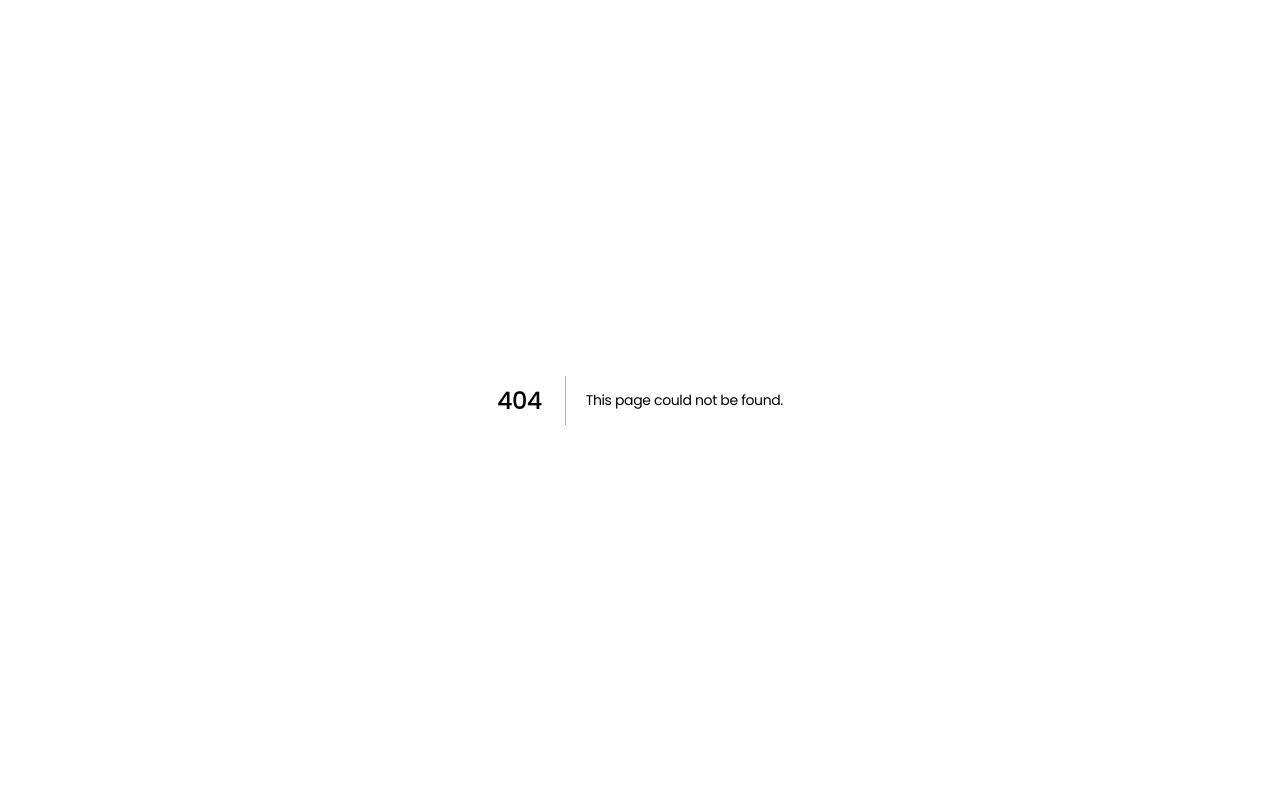
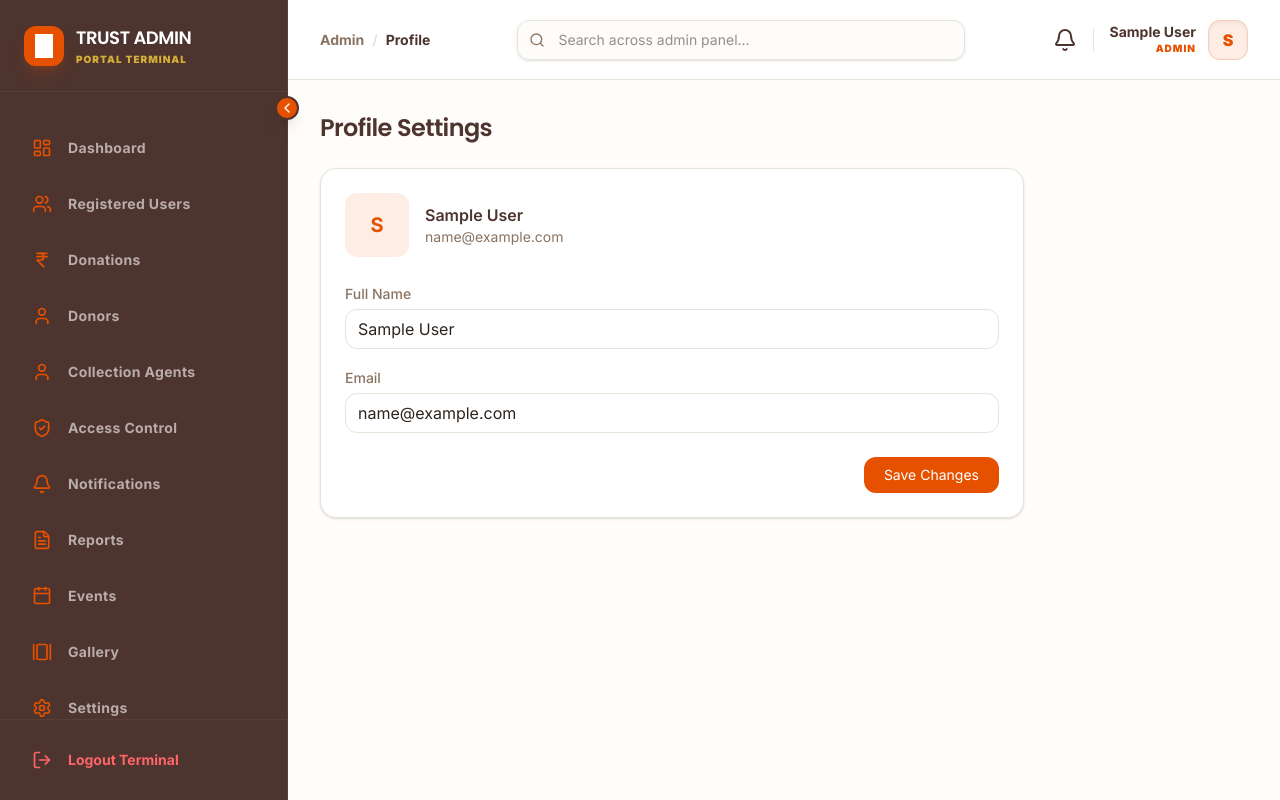
Before and after one commit to renukagite23/kulachar_nidhi, a Next.js app: page /admin/profile in a window 1280 px wide. Before the commit this address had no page. Built offline with nearby package versions, Linux system fonts and the light colour scheme; no server answers; the database is empty; sample sign-in values are in the browser's storage.

Commit message:
changes by mayuri

```diff
--- /dev/null
+++ b/app/admin/(dashboard)/profile/page.tsx
@@ -0,0 +1,68 @@
+'use client';
+
+import { useSelector } from 'react-redux';
+import { RootState } from '@/redux/store';
+import { useState } from 'react';
+
+export default function ProfilePage() {
+  const { user } = useSelector((state: RootState) => state.auth);
+
+  const [name, setName] = useState(user?.name || '');
+  const [email, setEmail] = useState(user?.email || '');
+
+  const handleSave = () => {
+    // later connect API
+    alert('Profile updated (UI only)');
+  };
+
+  return (
+    <div className="p-8 max-w-3xl">
+      <h1 className="text-2xl font-bold text-secondary mb-6">Profile Settings</h1>
+
+      <div className="bg-white border border-border rounded-2xl p-6 shadow-sm space-y-6">
+
+        {/* Avatar */}
+        <div className="flex items-center gap-4">
+          <div className="w-16 h-16 rounded-xl bg-primary/10 flex items-center justify-center text-xl font-bold text-primary">
+            {name?.[0]?.toUpperCase() || 'A'}
+          </div>
+          <div>
+            <p className="font-semibold text-secondary">{name}</p>
+            <p className="text-sm text-muted-foreground">{email}</p>
+          </div>
+        </div>
+
+        {/* Form */}
+        <div className="space-y-4">
+          <div>
+            <label className="text-sm font-medium text-muted-foreground">Full Name</label>
+            <input
+              value={name}
+              onChange={(e) => setName(e.target.value)}
+              className="w-full mt-1 h-10 px-3 rounded-xl border border-border focus:ring-2 focus:ring-primary/20 outline-none"
+            />
+          </div>
+
+          <div>
+            <label className="text-sm font-medium text-muted-foreground">Email</label>
+            <input
+              value={email}
+              onChange={(e) => setEmail(e.target.value)}
+              className="w-full mt-1 h-10 px-3 rounded-xl border border-border focus:ring-2 focus:ring-primary/20 outline-none"
+            />
+          </div>
+        </div>
+
+        {/* Save */}
+        <div className="flex justify-end">
+          <button
+            onClick={handleSave}
+            className="px-5 py-2 rounded-xl bg-primary text-white text-sm hover:opacity-90"
+          >
+            Save Changes
+          </button>
+        </div>
+      </div>
+    </div>
+  );
+}
--- /dev/null
+++ b/app/admin/(dashboard)/settings/page.tsx
@@ -0,0 +1,60 @@
+'use client';
+
+import { useState } from 'react';
+
+export default function SettingsPage() {
+  const [darkMode, setDarkMode] = useState(false);
+  const [notifications, setNotifications] = useState(true);
+
+  return (
+    <div className="p-8 max-w-3xl">
+      <h1 className="text-2xl font-bold text-secondary mb-6">System Settings</h1>
+
+      <div className="bg-white border border-border rounded-2xl p-6 shadow-sm space-y-6">
+
+        {/* Theme */}
+        <div className="flex items-center justify-between">
+          <div>
+            <p className="font-medium text-secondary">Dark Mode</p>
+            <p className="text-sm text-muted-foreground">Enable dark theme</p>
+          </div>
+          <input
+            type="checkbox"
+            checked={darkMode}
+            onChange={() => setDarkMode(!darkMode)}
+          />
+        </div>
+
+        {/* Notifications */}
+        <div className="flex items-center justify-between">
+          <div>
+            <p className="font-medium text-secondary">Notifications</p>
+            <p className="text-sm text-muted-foreground">Receive system alerts</p>
+          </div>
+          <input
+            type="checkbox"
+            checked={notifications}
+            onChange={() => setNotifications(!notifications)}
+          />
+        </div>
+
+        {/* Language */}
+        <div>
+          <p className="font-medium text-secondary mb-1">Language</p>
+          <select className="w-full h-10 px-3 rounded-xl border border-border">
+            <option>English</option>
+            <option>Marathi</option>
+          </select>
+        </div>
+
+        {/* Save */}
+        <div className="flex justify-end">
+          <button className="px-5 py-2 rounded-xl bg-primary text-white text-sm hover:opacity-90">
+            Save Settings
+          </button>
+        </div>
+
+      </div>
+    </div>
+  );
+}
--- a/components/admin/AdminNavbar.tsx
+++ b/components/admin/AdminNavbar.tsx
@@ -1,32 +1,68 @@
 'use client';
 
-import React from 'react';
-import { Search, Settings, SearchIcon } from 'lucide-react';
+import React, { useState, useRef, useEffect } from 'react';
+import {
+  SearchIcon,
+  Settings,
+  LogOut,
+  User
+} from 'lucide-react';
 import NotificationBell from '../NotificationBell';
-import { useSelector } from 'react-redux';
+import { useSelector, useDispatch } from 'react-redux';
 import { RootState } from '@/redux/store';
-import { usePathname } from 'next/navigation';
+import { usePathname, useRouter } from 'next/navigation';
 
 export default function AdminNavbar() {
   const { user } = useSelector((state: RootState) => state.auth);
+  const dispatch = useDispatch();
   const pathname = usePathname();
+  const router = useRouter();
 
-  // Simple breadcrumb logic based on pathname
+  const [open, setOpen] = useState(false);
+  const [showLogoutModal, setShowLogoutModal] = useState(false);
+  const dropdownRef = useRef<HTMLDivElement>(null);
+
+  // Breadcrumb
   const pathSegments = pathname.split('/').filter(p => p && p !== 'admin');
-  const currentPage = pathSegments.length > 0
-    ? pathSegments[pathSegments.length - 1].charAt(0).toUpperCase() + pathSegments[pathSegments.length - 1].slice(1)
+  const currentPage =
+    pathSegments.length > 0
+      ? pathSegments[pathSegments.length - 1].charAt(0).toUpperCase() +
+        pathSegments[pathSegments.length - 1].slice(1)
       : 'Dashboard';
 
+  // Close dropdown
+  useEffect(() => {
+    const handleClickOutside = (e: any) => {
+      if (dropdownRef.current && !dropdownRef.current.contains(e.target)) {
+        setOpen(false);
+      }
+    };
+    document.addEventListener('mousedown', handleClickOutside);
+    return () => document.removeEventListener('mousedown', handleClickOutside);
+  }, []);
+
+  // Logout
+  const confirmLogout = () => {
+    localStorage.removeItem('token');
+
+    // Optional: clear redux state
+    dispatch({ type: 'auth/logout' });
+
+    router.push('/login');
+  };
+
   return (
+    <>
       <div className="h-20 px-8 flex items-center justify-between bg-white border-b border-border sticky top-0 z-40">
-      {/* Left: Breadcrumbs / Title */}
+
+        {/* Left */}
         <div className="flex items-center gap-2 text-sm font-bold">
           <span className="text-muted-foreground">Admin</span>
           <span className="text-border">/</span>
           <span className="text-secondary">{currentPage}</span>
         </div>
 
-      {/* Center: Global Search (Optional) */}
+        {/* Center */}
         <div className="hidden md:flex flex-1 max-w-md mx-8">
           <div className="relative w-full group">
             <SearchIcon className="absolute left-3 top-1/2 -translate-y-1/2 w-4 h-4 text-muted-foreground group-focus-within:text-primary transition-colors" />
@@ -38,27 +74,108 @@ export default function AdminNavbar() {
           </div>
         </div>
 
-      {/* Right: Actions & Profile */}
+        {/* Right */}
         <div className="flex items-center gap-4">
+
           {/* Actions */}
           <div className="flex items-center gap-2 border-r border-border pr-4">
             <NotificationBell />
-          <button className="w-10 h-10 rounded-xl flex items-center justify-center text-muted-foreground hover:bg-muted hover:text-secondary transition-colors">
+            {/* <button className="w-10 h-10 rounded-xl flex items-center justify-center text-muted-foreground hover:bg-muted hover:text-secondary transition-colors">
               <Settings className="w-5 h-5" />
-          </button>
+            </button> */}
           </div>
 
           {/* Profile */}
-        <div className="flex items-center gap-3 cursor-pointer group">
+          <div className="relative" ref={dropdownRef}>
+            <div
+              onClick={() => setOpen(!open)}
+              className="flex items-center gap-3 cursor-pointer group"
+            >
               <div className="text-right hidden sm:block">
-            <p className="text-sm font-bold text-secondary leading-tight">{user?.name || 'Administrator'}</p>
-            <p className="text-[10px] font-black text-primary uppercase tracking-widest">{user?.role || 'Admin'}</p>
+                <p className="text-sm font-bold text-secondary leading-tight">
+                  {user?.name || 'Administrator'}
+                </p>
+                <p className="text-[10px] font-black text-primary uppercase tracking-widest">
+                  {user?.role || 'Admin'}
+                </p>
               </div>
+
               <div className="w-10 h-10 rounded-xl bg-primary/10 border border-primary/20 flex items-center justify-center text-primary font-black shadow-inner group-hover:bg-primary group-hover:text-white transition-colors">
                 {user?.name?.[0]?.toUpperCase() || 'A'}
               </div>
             </div>
+
+            {/* Dropdown */}
+            {open && (
+              <div className="absolute right-0 mt-3 w-52 bg-white border border-border rounded-xl shadow-lg overflow-hidden animate-in fade-in zoom-in-95">
+
+                {/* Profile */}
+                <button
+                  onClick={() => router.push('/admin/profile')}
+                  className="flex items-center gap-2 w-full px-4 py-3 text-sm hover:bg-muted transition-colors"
+                >
+                  <User className="w-4 h-4" />
+                  Profile
+                </button>
+
+                {/* Settings */}
+                <button
+                  onClick={() => router.push('/admin/settings')}
+                  className="flex items-center gap-2 w-full px-4 py-3 text-sm hover:bg-muted transition-colors"
+                >
+                  <Settings className="w-4 h-4" />
+                  Settings
+                </button>
+
+                <div className="border-t border-border my-1" />
+
+                {/* Logout */}
+                <button
+                  onClick={() => setShowLogoutModal(true)}
+                  className="flex items-center gap-2 w-full px-4 py-3 text-sm text-red-500 hover:bg-red-50 transition-colors"
+                >
+                  <LogOut className="w-4 h-4" />
+                  Logout
+                </button>
+
+              </div>
+            )}
           </div>
         </div>
+      </div>
+
+      {/* 🔴 Logout Confirmation Modal */}
+      {showLogoutModal && (
+        <div className="fixed inset-0 bg-black/40 flex items-center justify-center z-50">
+          <div className="bg-white w-full max-w-sm rounded-2xl shadow-xl p-6 animate-in fade-in zoom-in-95">
+
+            <h2 className="text-lg font-bold text-secondary mb-2">
+              Confirm Logout
+            </h2>
+
+            <p className="text-sm text-muted-foreground mb-6">
+              Are you sure you want to logout?
+            </p>
+
+            <div className="flex justify-end gap-3">
+              <button
+                onClick={() => setShowLogoutModal(false)}
+                className="px-4 py-2 rounded-lg border border-border text-sm hover:bg-muted"
+              >
+                Cancel
+              </button>
+
+              <button
+                onClick={confirmLogout}
+                className="px-4 py-2 rounded-lg bg-red-500 text-white text-sm hover:bg-red-600"
+              >
+                Logout
+              </button>
+            </div>
+
+          </div>
+        </div>
+      )}
+    </>
   );
 }
```
Lines whose indentation alone changed are shown as unchanged.
